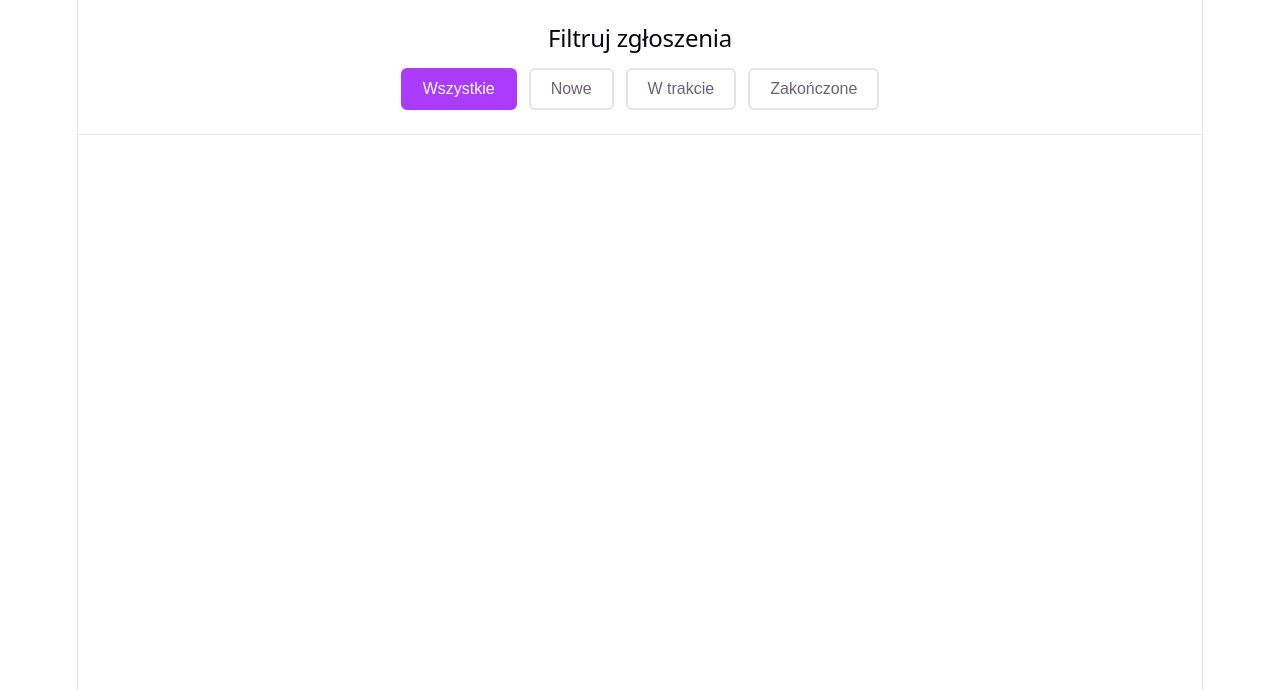
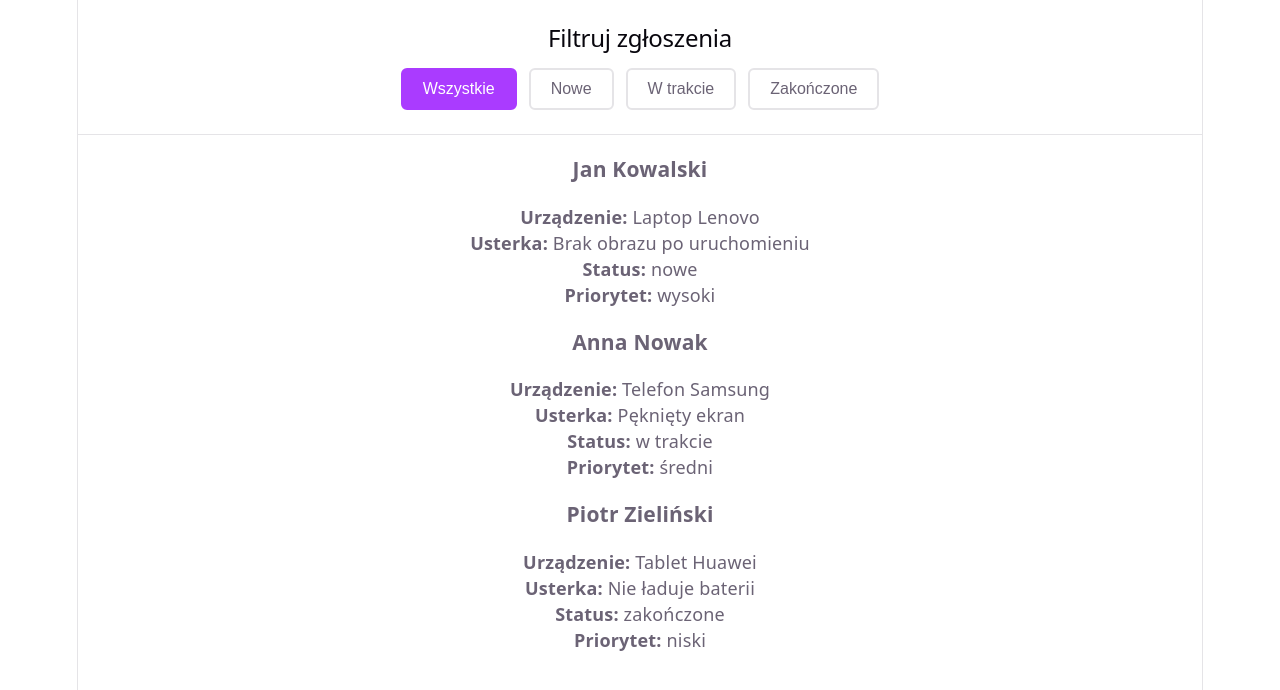
Before and after one commit to MateuszKasprzak2tc/panel-zgloszem-serwisowych, a React (Vite) app: page / in a window 1280 px wide. Shown: the top 690 px of the page. Built offline with nearby package versions, Linux system fonts and the light colour scheme.

Commit message:
you can now see the list of tickets on the home page.

```diff
--- a/src/App.jsx
+++ b/src/App.jsx
@@ -1,7 +1,35 @@
 import { useEffect, useState } from "react";
 import axios from "axios";
 import FilterStatus from "./components/FilterStatus";
+import TicketList from "./components/TicketList";
 import "./App.css";
+
+const item = [
+  {
+    id: 1,
+    klient: "Jan Kowalski",
+    urzadzenie: "Laptop Lenovo",
+    usterka: "Brak obrazu po uruchomieniu",
+    status: "nowe",
+    priorytet: "wysoki",
+  },
+  {
+    id: 2,
+    klient: "Anna Nowak",
+    urzadzenie: "Telefon Samsung",
+    usterka: "Pęknięty ekran",
+    status: "w trakcie",
+    priorytet: "średni",
+  },
+  {
+    id: 3,
+    klient: "Piotr Zieliński",
+    urzadzenie: "Tablet Huawei",
+    usterka: "Nie ładuje baterii",
+    status: "zakończone",
+    priorytet: "niski",
+  },
+];
 
 function App() {
   const [zgloszenia, setZgloszenia] = useState([]);
@@ -17,14 +45,15 @@ function App() {
     if (selectedFilter === "wszystkie") {
       return tickets;
     }
-    return tickets.filter(ticket => ticket.status === selectedFilter);
+    return tickets.filter((ticket) => ticket.status === selectedFilter);
   };
 
-  const filteredTickets = getFilteredTickets(zgloszenia, filter);
+  const filteredTickets = getFilteredTickets(item, filter);
 
   return (
     <>
       <FilterStatus currentFilter={filter} onFilterChange={setFilter} />
+      <TicketList tickets={filteredTickets} />
     </>
   );
 }
--- /dev/null
+++ b/src/components/TicketItem.jsx
@@ -0,0 +1,23 @@
+import React from "react";
+
+function TicketItem({ ticket }) {
+  return (
+    <div className="ticket-item">
+      <h3>{ticket.klient}</h3>
+      <p>
+        <strong>Urządzenie:</strong> {ticket.urzadzenie}
+      </p>
+      <p>
+        <strong>Usterka:</strong> {ticket.usterka}
+      </p>
+      <p>
+        <strong>Status:</strong> {ticket.status}
+      </p>
+      <p>
+        <strong>Priorytet:</strong> {ticket.priorytet}
+      </p>
+    </div>
+  );
+}
+
+export default TicketItem;
--- a/src/components/TicketList.jsx
+++ b/src/components/TicketList.jsx
@@ -1,13 +1,18 @@
-function TicketList({tickets}){
-    if(tickets.length === 0){
-        return <p>brak zgłoszeń do wyświetlenia.</p>
-    }
+import React from "react";
+import TicketItem from "./TicketItem";
 
-    return(
-        <div>
-            {tickets.map(ticket =>(
-                <TicketItem key={ticket.id} ticket={ticket}/>
-            ))}
-        </div>
-    )
+function TicketList({ tickets = [] }) {
+  if (tickets.length === 0) {
+    return <p>brak zgłoszeń do wyświetlenia.</p>;
+  }
+
+  return (
+    <div>
+      {tickets.map((ticket) => (
+        <TicketItem key={ticket.id} ticket={ticket} />
+      ))}
+    </div>
+  );
 }
+
+export default TicketList;
```
Also changed, not shown: src/components/Form.jsx (+31 -12 lines), src/components/TicketCard.jsx (deleted, +0 -9 lines), 1 other file (tests, documents, lock files or other folders).
